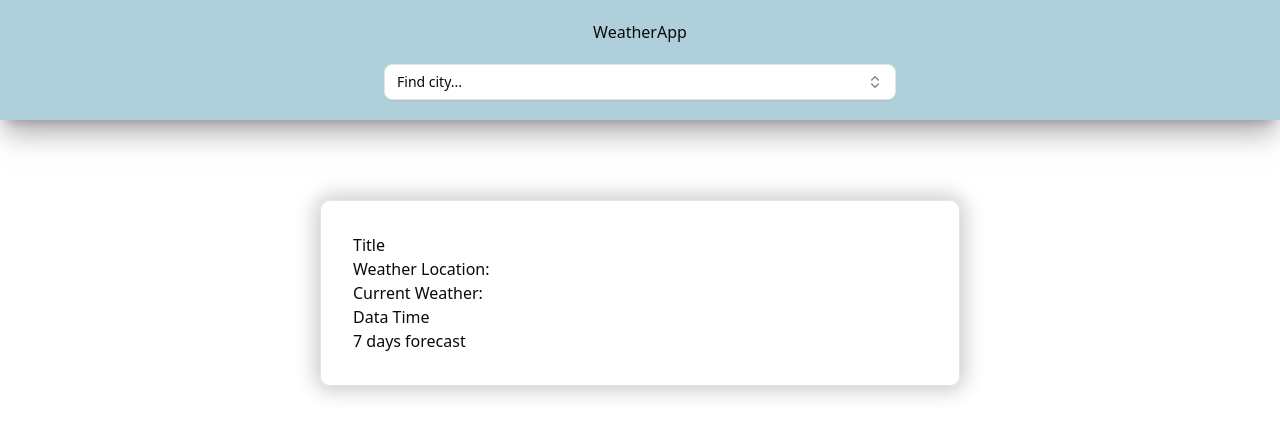
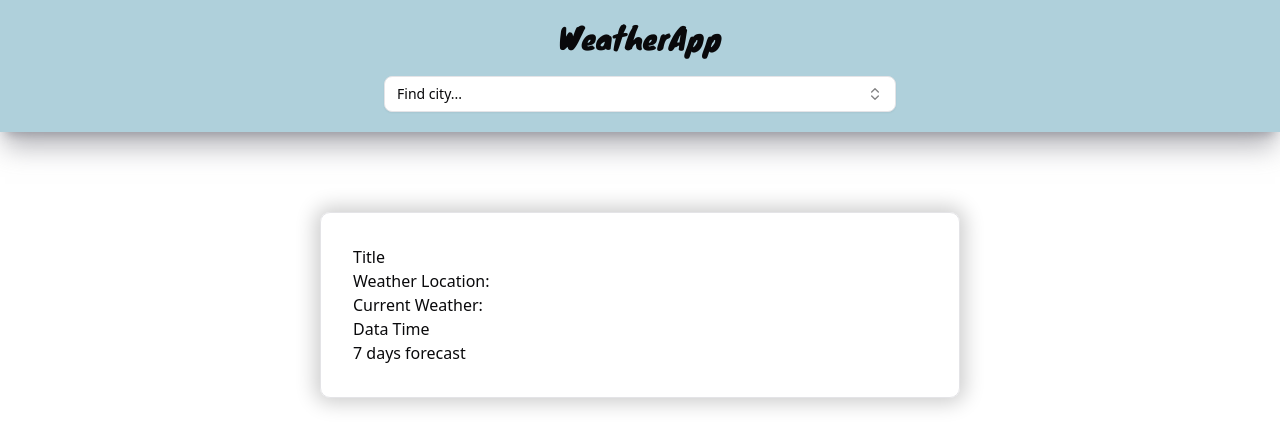
Before and after one commit to hannakaczynska/weather-app-svelte, a SvelteKit app: page / in a window 1280 px wide. Shown: the top 448 px of the page. Built offline with nearby package versions, Linux system fonts and the light colour scheme.

Commit message:
styling logo

```diff
--- a/src/lib/components/Header.svelte
+++ b/src/lib/components/Header.svelte
@@ -3,6 +3,6 @@
 </script>
 
 <header class="w-screen bg-[#AFD0DB] flex flex-col justify-center items-center gap-[20px] py-[20px] shadow-xl shadow-zinc-500/50 ">
-  <span>WeatherApp</span>
+  <span class="font-logo text-2xl md:text-3xl">WeatherApp</span>
   <SearchInput />
 </header>
--- a/src/routes/layout.css
+++ b/src/routes/layout.css
@@ -119,3 +119,12 @@
     @apply bg-background text-foreground;
   }
 }
+
+@font-face {
+  font-family: 'Knewave';
+  src: url('/fonts/Knewave-Regular.woff2') format('woff2');
+}
+
+@theme {
+  --font-logo: 'Knewave', sans-serif;
+}
```
Also changed, not shown: static/fonts/Knewave-Regular.woff2 (added).
